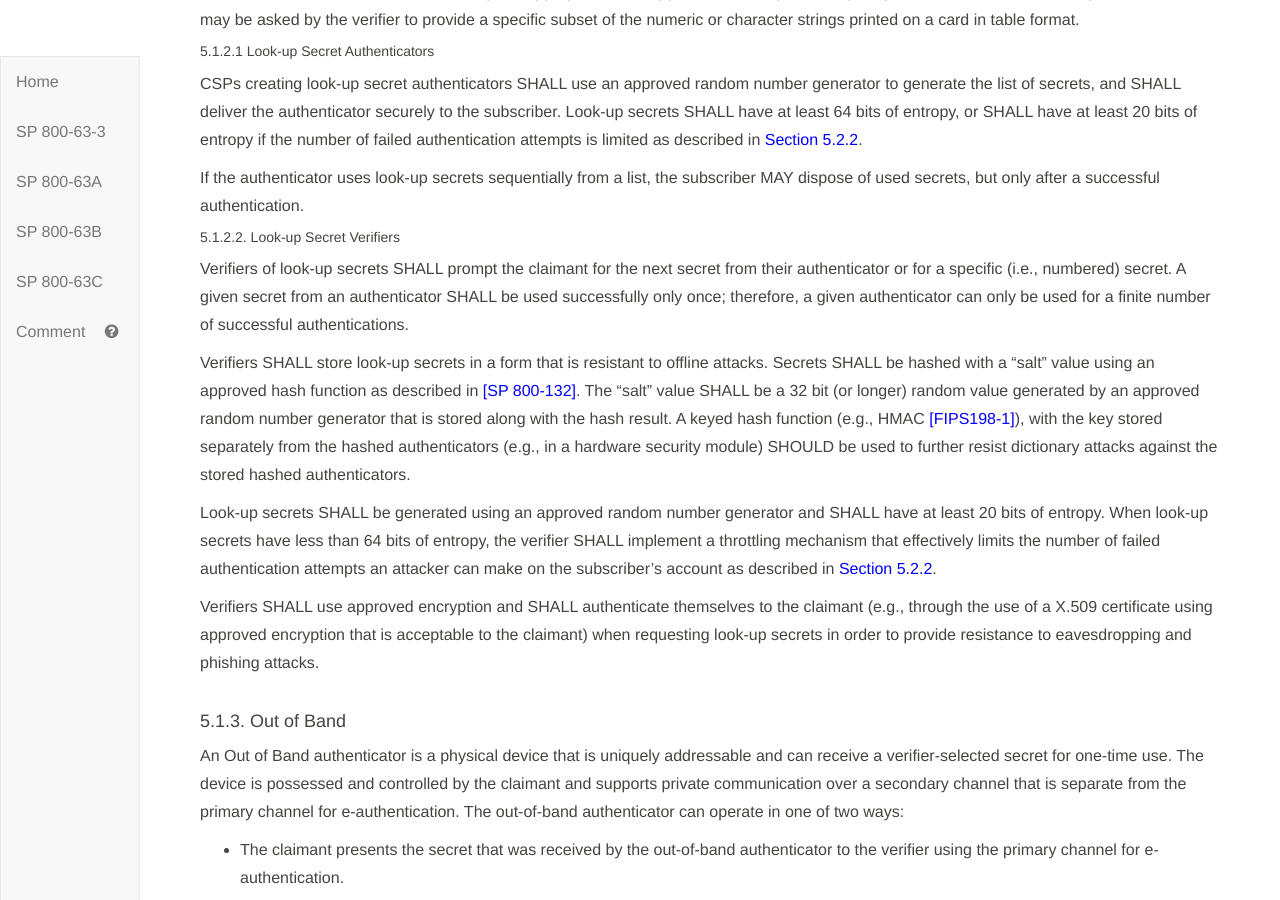
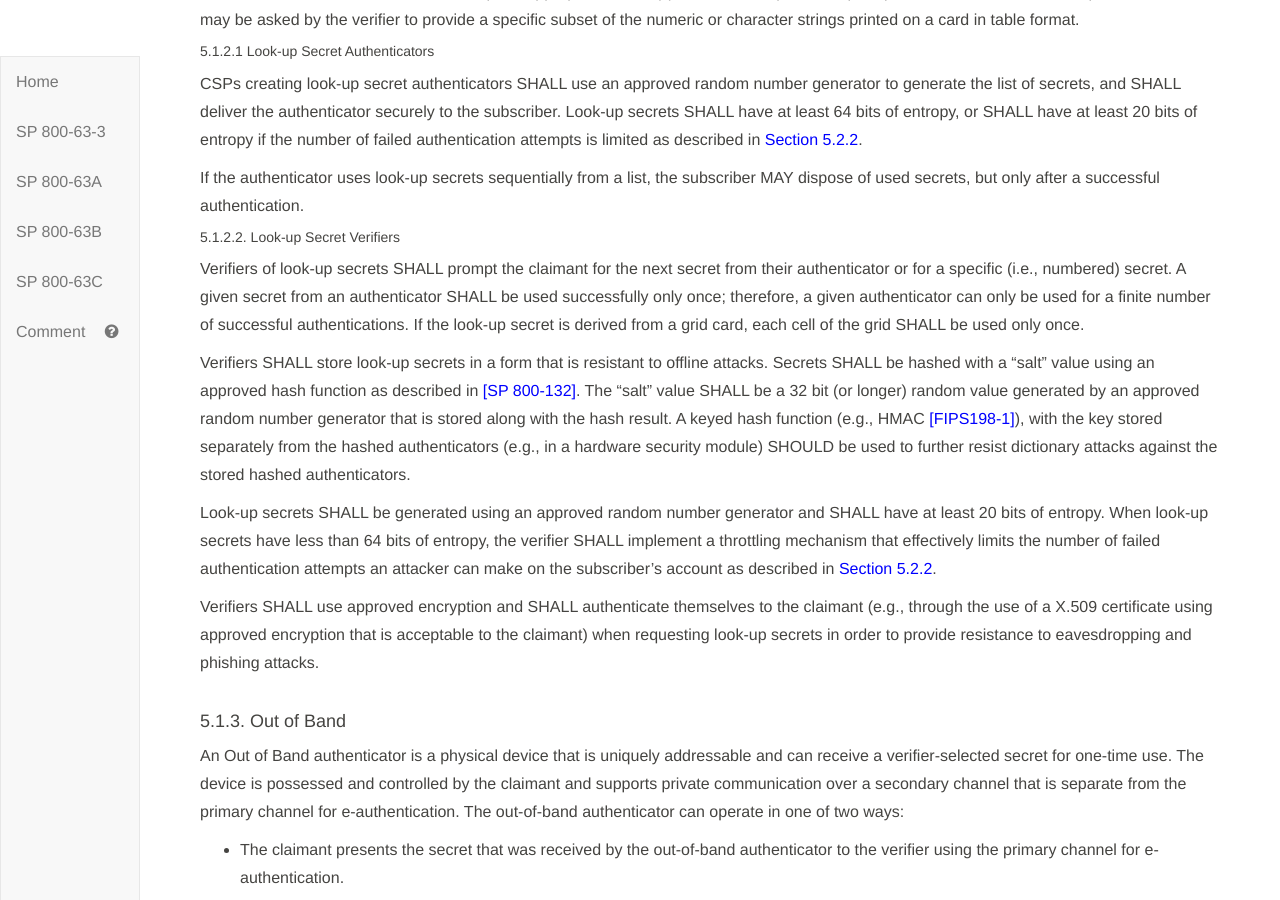
Before and after one commit to usnistgov/800-63-3, a Jekyll site: the page built from sp800-63b.md, in a window 1280 px wide and 900 px high, scrolled down 24504 px. Built offline with Jekyll 4.4.1, drawn with Linux system fonts in a browser that asks for light colours.

Commit message:
Clarify use of look-up secret authenticators that use grid cards. (addresses usnistgov/800-63-3#56)

```diff
--- a/sp800-63b/sec5_authenticators.md
+++ b/sp800-63b/sec5_authenticators.md
@@ -45,7 +45,7 @@ If the authenticator uses look-up secrets sequentially from a list, the subscrib
 
 ##### 5.1.2.2. Look-up Secret Verifiers
 
-Verifiers of look-up secrets SHALL prompt the claimant for the next secret from their authenticator or for a specific (i.e., numbered) secret. A given secret from an authenticator SHALL be used successfully only once; therefore, a given authenticator can only be used for a finite number of successful authentications.
+Verifiers of look-up secrets SHALL prompt the claimant for the next secret from their authenticator or for a specific (i.e., numbered) secret. A given secret from an authenticator SHALL be used successfully only once; therefore, a given authenticator can only be used for a finite number of successful authentications. If the look-up secret is derived from a grid card, each cell of the grid SHALL be used only once.
 
 Verifiers SHALL store look-up secrets in a form that is resistant to offline attacks. Secrets SHALL be hashed with a "salt" value using an approved hash function as described in [[SP 800-132]](#SP800-132). The "salt" value SHALL be a 32 bit (or longer) random value generated by an approved random number generator that is stored along with the hash result. A keyed hash function (e.g., HMAC [[FIPS198-1]](#FIPS198-1)), with the key stored separately from the hashed authenticators (e.g., in a hardware security module) SHOULD be used to further resist dictionary attacks against the stored hashed authenticators.
 
```
